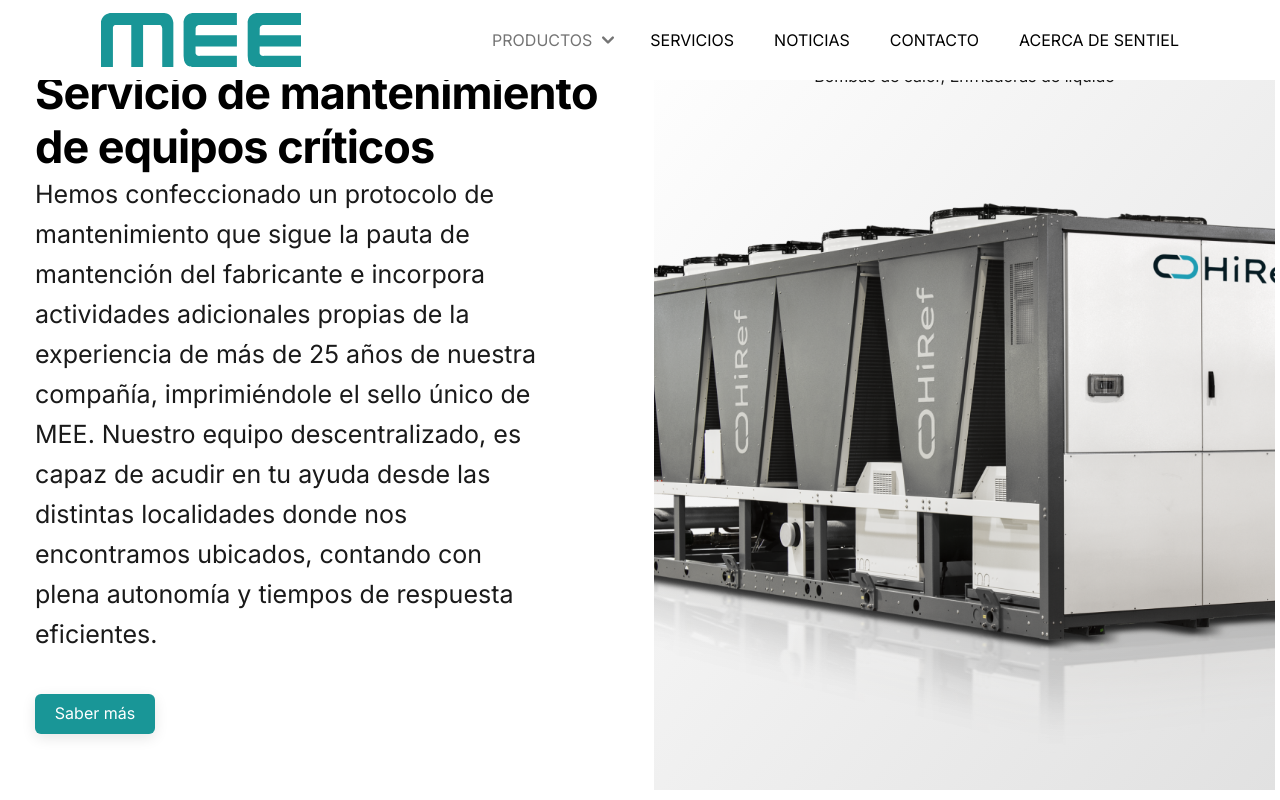
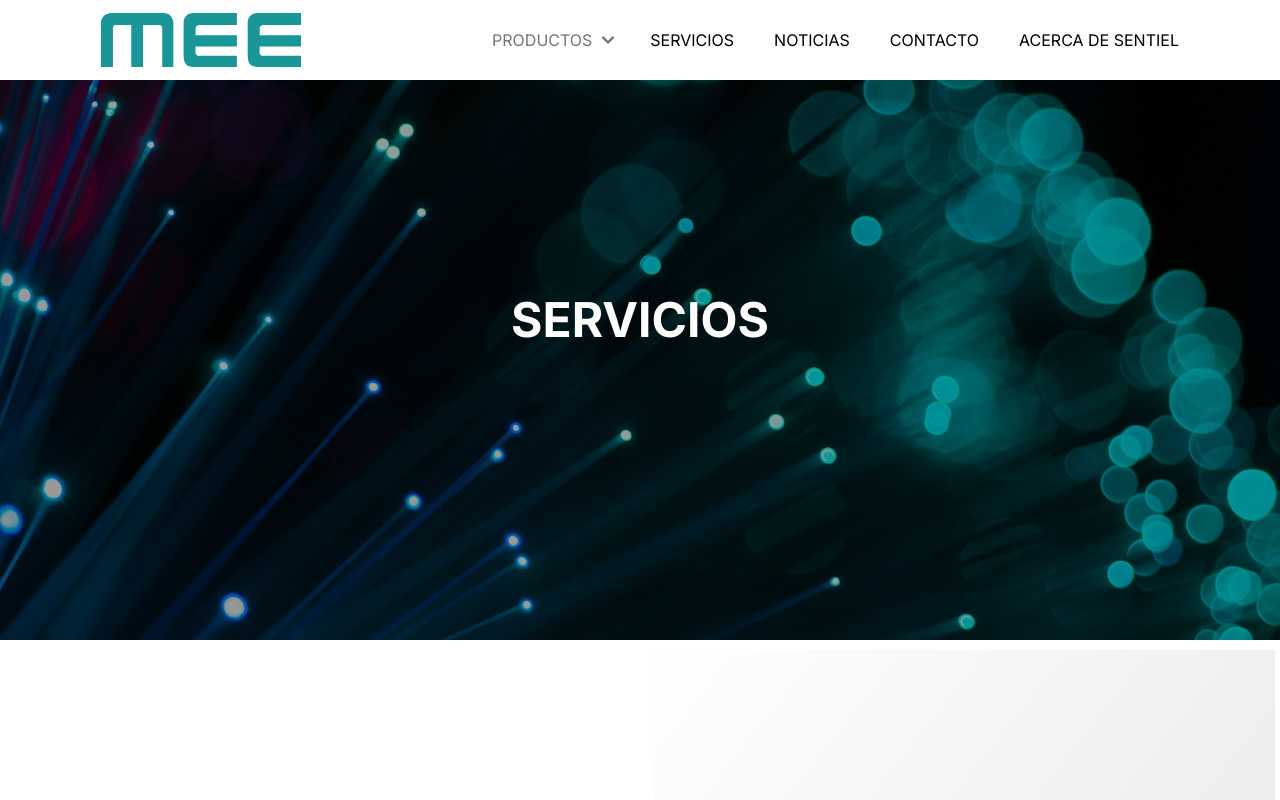
Before and after one commit to Gitbertod/meelatam, a React (Vite) app: page /servicios in a window 1280 px wide. Shown: the top 800 px of the page. Built offline with nearby package versions, Linux system fonts and the light colour scheme.

Commit message:
making servicios view

```diff
--- /dev/null
+++ b/components/heroSection/HeroSection.jsx
@@ -0,0 +1,17 @@
+import React from "react";
+import styles from "./HeroSection.module.css";
+
+const HeroSection = ({ title, backgroundImage, height = "80vh" }) => {
+  return (
+    <section
+      className={styles.hero}
+      style={{ backgroundImage: `url("./cable.jpg"`, height }}
+    >
+      <div className={styles.overlay}>
+        <h1 className={styles.title}>{title}</h1>
+      </div>
+    </section>
+  );
+};
+
+export default HeroSection;
--- /dev/null
+++ b/components/heroSection/HeroSection.module.css
@@ -0,0 +1,36 @@
+.hero {
+  background-size: cover;
+  background-position: center;
+  background-repeat: no-repeat;
+  position: relative;
+  width: 100vw;
+  display: flex;
+  align-items: center;
+  justify-content: center;
+}
+
+.overlay {
+  width: 100%;
+  height: 100%;
+  background-color: rgba(0, 0, 0, 0.4); /* filtro oscuro */
+  display: flex;
+  align-items: center;
+  justify-content: center;
+  padding: 0 20px;
+}
+
+.title {
+  color: #ffffff;
+  font-size: 3rem;
+  text-align: center;
+  max-width: 800px;
+  font-weight: 700;
+  line-height: 1.2;
+}
+
+/* Responsive */
+@media (max-width: 768px) {
+  .title {
+    font-size: 2rem;
+  }
+}
--- a/views/Servicios.jsx
+++ b/views/Servicios.jsx
@@ -6,11 +6,15 @@
 import SectionComponent2 from "../components/sectionComponent2/SectionComponent2";
 import TextSection from "../components/textSection/TextSection";
 import PhotoSection from "../components/photoSection/PhotoSection";
+import HeroSection from "../components/heroSection/HeroSection";
+
 
 const Servicios = () => {
   return (
     <>
       <NavBar></NavBar>
+      <HeroSection title={"SERVICIOS"}></HeroSection>
+      <div className={styles.containerHero}></div>
       <SectionComponent2>
         <TextSection
           title={"Servicio de mantenimiento de equipos críticos"}
--- a/views/Servicios.module.css
+++ b/views/Servicios.module.css
@@ -1,3 +1,6 @@
+.containerHero{
+    background-image: src("./cable.jpg");
+}
 .wrapper {
   max-width: 1200px;
   margin: 40px auto;
```
